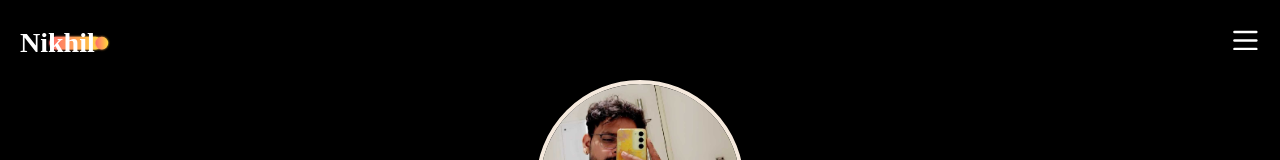
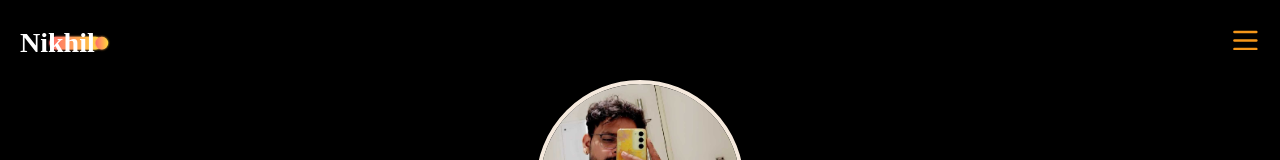
Before and after one commit to buriburi-nik/porfolio, a React (Vite) app: page / in a window 1280 px wide. Shown: the top 160 px of the page. Built offline with nearby package versions, Linux system fonts and the light colour scheme.

Commit message:
feat: Update glowing card styles and input backgrounds to use CSS variables for better theme consistency

```diff
--- a/src/Components/About.css
+++ b/src/Components/About.css
@@ -148,7 +148,7 @@
   background: linear-gradient(145deg, #1f1f1f, #2c2c2c);
   border-radius: 20px;
   padding: 30px 50px;
-  box-shadow: 0 0 25px rgba(194, 92, 223, 0.4);
+  box-shadow: 0 0 25px var(--svg-color);
   transition: transform 0.3s ease, box-shadow 0.3s ease;
   text-align: center;
   min-width: 200px;
@@ -157,7 +157,7 @@
 
 .glowing-card:hover {
   transform: translateY(-10px);
-  box-shadow: 0 0 40px rgba(185, 35, 225, 0.6);
+  box-shadow: 0 0 40px var(--svg-color);
 }
 
 .about-achievenment h1 {
--- a/src/Components/Contact.css
+++ b/src/Components/Contact.css
@@ -91,10 +91,14 @@
     padding-left: 20px;
     border: none;
     border-radius: 5px;
-    background: #32323c;
+
     outline: none; color: #a0a0a0;
     font-family: 'outfit';
     font-size: 22px;
+}
+
+input{
+     background: var(--in-color) ;;
 }
 
 .contact-right textarea{
@@ -102,7 +106,7 @@
     border: none;
     padding: 25px;
     border-radius: 4px;
-    background: #32323c;
+    background: var(--in-color);
     color: #a0a0a0;
     font-family: 'outfit';
     font-size: 22px;
--- a/src/index.css
+++ b/src/index.css
@@ -34,8 +34,9 @@
     #ffd9b3,   /* Light peach */
     #fff0e0    /* Very light warm tint */
   );
+  --in-color: #ffd9b3;
 
-  --svg-color: #fff;
+  --svg-color: #f4961a;
   --special: transparent;
   --project-overlay: rgba(0, 0, 0, 0.8);
   --sidebar-color: #1c0f00; /* dark warm brown/orange-tinted */
@@ -62,31 +63,11 @@
     --sidebar-color :		#d28269;
     --project-overlay : rgba(255, 255, 255, 0.8);    --svg-color: #fff;
 
+    --in-color: #5d87a8;
+
 
   }
 
-        [data-theme='pastel'] {
-          /* #f1f0e7 */
-          --background-color:	#f1f0e7; /* A slightly brighter soft off-white for better contrast */
-          --text-color: #000000;
-          --accent-gradient: linear-gradient(90deg, #f5896b, #f077e8);
-          --divider-gradient: linear-gradient(
-            90deg,
-            #3be0bf,     /* Teal */
-            #2f9e89,     /* Muted teal */
-            #5d87a8,     /* Soft blue-grey */
-            #b56db9,     /* Soft lavender */
-            #e087c2,     /* Light pink lavender */
-            #c2129f      /* Deep magenta */
-          );
-          --special: linear-gradient(267deg, #79e238, #f369a3);
-
-
-                    --border-color: #1a1a1a;
-          --stroke: #333;
-          --sidebar-color :#b4d9e8;
-          --project-overlay : rgba(255, 255, 255, 0.674);
-        }
 
 
   body {
```
